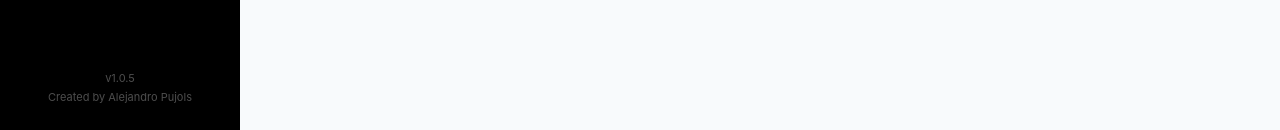
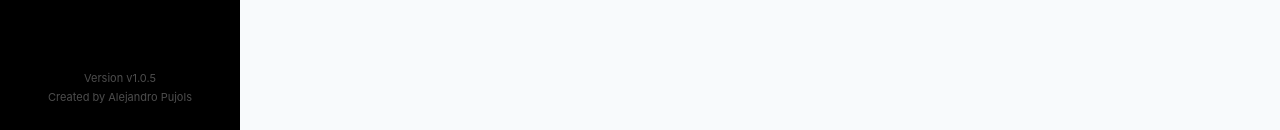
Before and after one commit to Noizboy/Mailwave, a Next.js app: page /notifications in a window 1280 px wide. Shown: the part 667-797 px from the top of the page. Built offline with nearby package versions, Linux system fonts and the light colour scheme; no server answers; sample sign-in values are in the browser's storage.

Commit message:
ui(sidebar): prefix version label with "Version"

```diff
--- a/components/layout/sidebar.tsx
+++ b/components/layout/sidebar.tsx
@@ -86,7 +86,7 @@ export function SidebarContent({ onNavigate }: { onNavigate?: () => void }) {
       {/* Version + credits */}
       <div className="mt-auto flex flex-col items-center gap-0.5 pb-1 pt-4 text-center">
         <span className="text-[11px] text-white/30">
-          v1.0.5
+          Version v1.0.5
         </span>
         <span className="text-[11px] text-white/30">
           Created by Alejandro Pujols
```
